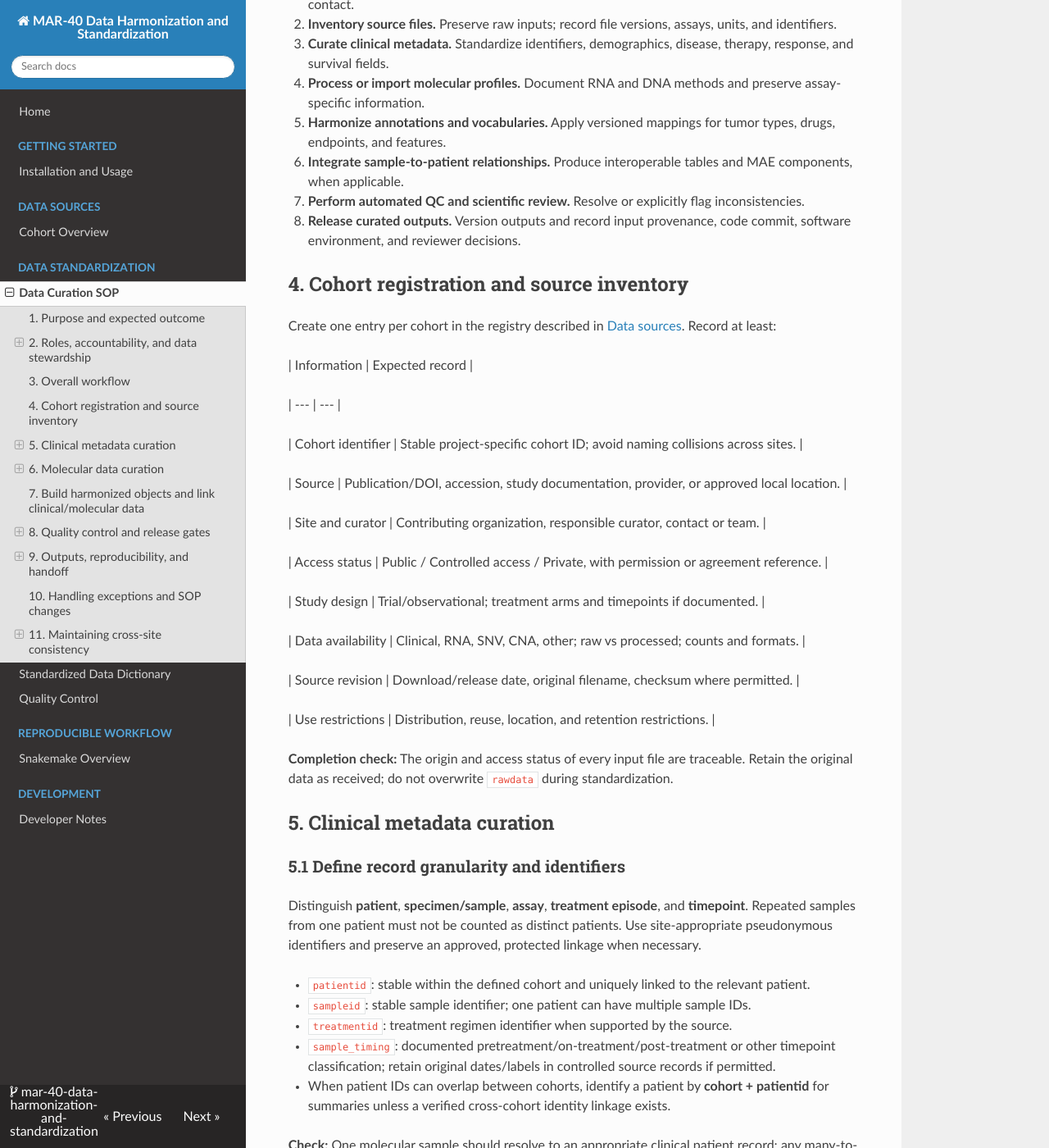
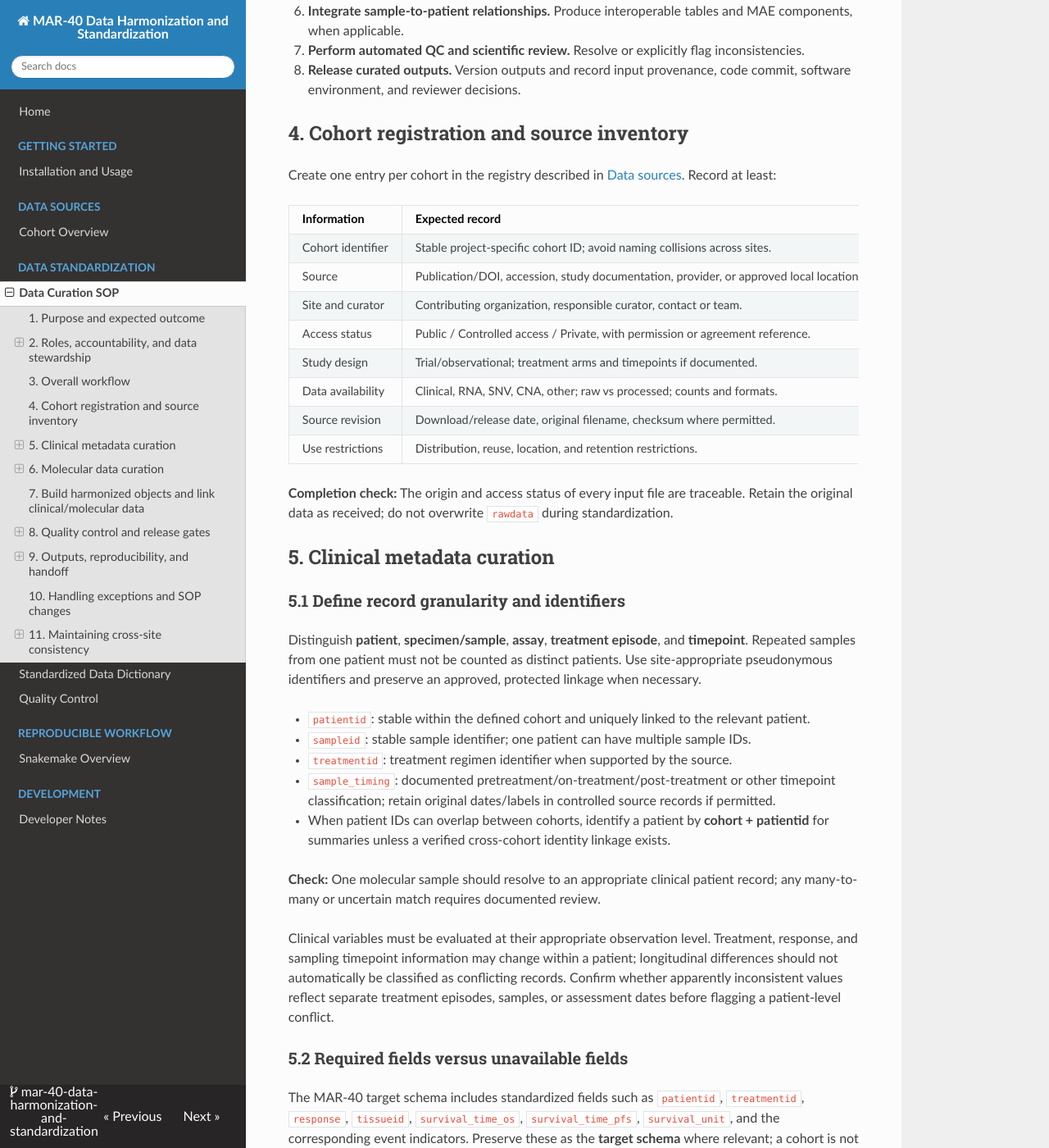
Before and after one commit to bhklab/mar40-data-harmonization, an MkDocs documentation site: the page built from docs/data_curation_SOP.md, in a window 1280 px wide and 1400 px high, scrolled down 1848 px. Shown: the whole window at 82% size. Built offline with MkDocs 1.6.1, drawn with Linux system fonts in a browser that asks for light colours; nearby versions of some CDN libraries; some of the changed text lies outside the part shown.

Commit message:
update markdown format

````diff
--- a/docs/data_curation_SOP.md
+++ b/docs/data_curation_SOP.md
@@ -1,4 +1,5 @@
 # MAR-40 Data Curation and Harmonization SOP
+
 **Version:** 1.0
 
 **Scope:** Participating MAR-40 teams curating clinical and molecular immuno-oncology cohorts
@@ -8,104 +9,77 @@
 **Related documents:** [Data dictionary](data_dictionary.md) · [Data sources](data_sources.md) · [Quality control](quality_control.md) · [Usage](usage.md)
 
 ## 1. Purpose and expected outcome
+
 Establish a transparent, reproducible procedure for acquiring, curating, harmonizing, validating, and documenting clinical and molecular data contributed to MAR-40. Apply common data definitions across institutions while retaining the meaning and provenance of the original source records.
 
 At the end of curation, each cohort should have, **where the source data permit**:
 
 - A versioned source inventory and provenance record.
-
 - Harmonized patient- and/or sample-level clinical metadata with documented identifiers.
-
 - Standardized treatment, disease, response, survival, and assay descriptors.
-
 - Processed molecular data with documented units, reference annotations, and processing methods.
-
 - An explicit linkage between clinical records and molecular samples; an MAE object when appropriate.
-
 - A quality-control (QC) report, mapping log, unresolved-issues register, and reproducibility manifest.
 
 **Principle:** Do not invent missing clinical measurements, infer unsupported mappings, or silently discard records. An absent or unverified variable is not a negative observation.
 
 ## 2. Roles, accountability, and data stewardship
+
 | Role | Responsibility |
-
 | --- | --- |
-
 | Contributing site / cohort curator | Identify approved sources, perform source-level curation, record provenance and mapping decisions, run QC. |
-
 | Site scientific/data lead | Review clinical meaning, data-access constraints, and flagged ambiguities; approve site-specific submissions. |
-
 | MAR-40 harmonization team | Maintain shared schemas, mapping rules, versioned workflows, and cross-site comparability checks. |
-
 | Designated scientific reviewer | Resolve decisions that change endpoint meaning, response definitions, tumor taxonomy, or assay comparability. |
 
 **Review rule:** A curator must not independently resolve a clinically consequential ambiguity by guesswork. Record it as **Needs review** and escalate to the site's designated reviewer. Maintain a change log for decisions applied across cohorts.
 
 ### 2.1 Data protection and permitted sharing
+
 - Classify data as **Public**, **Controlled access**, or **Private**, based on actual source permissions and institutional agreements. These labels describe access arrangements, not data completeness.
-
 - Use only approved institutional environments for controlled/private patient-level information. Do not commit restricted source data, credentials, or direct identifiers to GitHub.
-
 - Keep a shareable repository containing code, documentation, mappings permitted for distribution, test fixtures, and approved synthetic examples.
-
 - Before sharing any outputs across borders or organizations, confirm the applicable ethics approval, data-transfer agreement, institutional policy, and export permissions. Technical reproducibility does not itself grant permission to share data.
-
 - Where data cannot move between sites, execute the approved workflow locally and share only explicitly permitted metadata, reports, or aggregate results.
 
 ## 3. Overall workflow
+
 1. **Register a cohort and verify access.** Establish source, citation, scope, permissions, and local contact.
-
 2. **Inventory source files.** Preserve raw inputs; record file versions, assays, units, and identifiers.
-
 3. **Curate clinical metadata.** Standardize identifiers, demographics, disease, therapy, response, and survival fields.
-
 4. **Process or import molecular profiles.** Document RNA and DNA methods and preserve assay-specific information.
-
 5. **Harmonize annotations and vocabularies.** Apply versioned mappings for tumor types, drugs, endpoints, and features.
-
 6. **Integrate sample-to-patient relationships.** Produce interoperable tables and MAE components, when applicable.
-
 7. **Perform automated QC and scientific review.** Resolve or explicitly flag inconsistencies.
-
 8. **Release curated outputs.** Version outputs and record input provenance, code commit, software environment, and reviewer decisions.
 
 ## 4. Cohort registration and source inventory
+
 Create one entry per cohort in the registry described in [Data sources](data_sources.md). Record at least:
 
 | Information | Expected record |
-
 | --- | --- |
-
 | Cohort identifier | Stable project-specific cohort ID; avoid naming collisions across sites. |
-
 | Source | Publication/DOI, accession, study documentation, provider, or approved local location. |
-
 | Site and curator | Contributing organization, responsible curator, contact or team. |
-
 | Access status | Public / Controlled access / Private, with permission or agreement reference. |
-
 | Study design | Trial/observational; treatment arms and timepoints if documented. |
-
 | Data availability | Clinical, RNA, SNV, CNA, other; raw vs processed; counts and formats. |
-
 | Source revision | Download/release date, original filename, checksum where permitted. |
-
 | Use restrictions | Distribution, reuse, location, and retention restrictions. |
 
 **Completion check:** The origin and access status of every input file are traceable. Retain the original data as received; do not overwrite `rawdata` during standardization.
 
 ## 5. Clinical metadata curation
+
 ### 5.1 Define record granularity and identifiers
+
 Distinguish **patient**, **specimen/sample**, **assay**, **treatment episode**, and **timepoint**. Repeated samples from one patient must not be counted as distinct patients. Use site-appropriate pseudonymous identifiers and preserve an approved, protected linkage when necessary.
 
 - `patientid`: stable within the defined cohort and uniquely linked to the relevant patient.
-
 - `sampleid`: stable sample identifier; one patient can have multiple sample IDs.
-
 - `treatmentid`: treatment regimen identifier when supported by the source.
-
 - `sample_timing`: documented pretreatment/on-treatment/post-treatment or other timepoint classification; retain original dates/labels in controlled source records if permitted.
-
 - When patient IDs can overlap between cohorts, identify a patient by **cohort + patientid** for summaries unless a verified cross-cohort identity linkage exists.
 
 **Check:** One molecular sample should resolve to an appropriate clinical patient record; any many-to-many or uncertain match requires documented review.
@@ -113,89 +87,76 @@ Distinguish **patient**, **specimen/sample**, **assay**, **treatment episode**,
 Clinical variables must be evaluated at their appropriate observation level. Treatment, response, and sampling timepoint information may change within a patient; longitudinal differences should not automatically be classified as conflicting records. Confirm whether apparently inconsistent values reflect separate treatment episodes, samples, or assessment dates before flagging a patient-level conflict.
 
 ### 5.2 Required fields versus unavailable fields
+
 The MAR-40 target schema includes standardized fields such as `patientid`, `treatmentid`, `response`, `tissueid`, `survival_time_os`, `survival_time_pfs`, `survival_unit`, and the corresponding event indicators. Preserve these as the **target schema** where relevant; a cohort is not automatically ineligible because the source lacks a field.
 
 | Domain | MAR-40 target examples | Key validation question |
-
 | --- | --- | --- |
-
 | Identifiers | `patientid`, `sampleid`, `treatmentid` | Are patient, sample, and therapy records distinguishable? |
-
 | Disease | `cancer_type`, `tissueid`, `histo`, `stage` | What exact disease classification and source terminology were used? |
-
 | Demographics | `age`, `sex` | Are units and coding documented? |
-
 | Therapy | `treatment`, `target` | Is the drug/regimen and treatment context supported by the source? |
-
 | Outcome | `recist`, `response` | Is the definition of response and assessment timepoint explicit? |
-
 | Survival | `survival_time_os`, `event_occurred_os`, `survival_time_pfs`, `event_occurred_pfs`, `survival_unit` | Are time origin, endpoint definition, censoring and units confirmed? |
-
 | Assays | `rna`, `rna_info`, `dna`, `dna_info` | Is assay availability distinguished from assay type and processing method? |
 
 For the complete current target schema and accepted values, use [Data dictionary](data_dictionary.md). **Do not treat the example field list here as a replacement for the version-controlled dictionary.**
 
 ### 5.3 Harmonization decision procedure
+
 For each source column:
 
 1. Retain the source column name and original values in a source-to-target mapping record.
-
 2. Confirm the source definition from the publication, metadata file, protocol, or data provider.
-
 3. Select a target MAR-40 variable only where the meanings align.
-
 4. Specify the transformation (rename, recode, unit conversion, join, derived value, or no mapping).
-
 5. Record the decision status: **Direct**, **Conditional**, **Needs review**, or **Unmapped**.
-
 6. Document the reviewer, date, and evidence for clinical/biological interpretation changes.
-
 7. Re-run checks after updating a mapping rule; never edit only the final exported table.
 
 **Suggested mapping-log fields:** `cohort`, `source_file`, `source_variable`, `source_definition`, `target_variable`, `rule_id`, `transformation`, `mapping_status`, `evidence`, `reviewer`, `review_date`, `notes`.
 
 ### 5.4 Cancer taxonomy and disease annotations
-Map source disease labels to the agreed [OncoTree](https\://oncotree.mskcc.org/) version. Maintain **Level 1 cancer type** as the shared broad classification and **Level 2 subtype** when known and supported. Retain the unmodified original tumor label and the exact mapping code/version.
+
+Map source disease labels to the agreed [OncoTree](https://oncotree.mskcc.org/) version. Maintain **Level 1 cancer type** as the shared broad classification and **Level 2 subtype** when known and supported. Retain the unmodified original tumor label and the exact mapping code/version.
 
 Ambiguous histology, multiple primaries, metastatic specimen labels, or unsupported subtype assignments must be flagged rather than inferred.
 
 ### 5.5 Treatment and response
+
 Immunotherapy categories include: **PD-1/PD-L1**, **CTLA4**, **IO+combo**, **IO+chemo**, and **IO+targeted**. Preserve original regimen and component drug names; use agreed MAR-40 categories only after recording a documented mapping. Combination categories require an explicit precedence or multi-label rule agreed by participating teams.
 
 Keep **RECIST best response** (`CR`, `PR`, `SD`, `PD`, or evaluability status when supported) separate from **binary responder/non-responder** outcome. Do not derive binary response from RECIST unless the study-specific response definition and threshold are documented. Record the assessment system/version and response timepoint when available. Stable disease and non-evaluable responses must not be assigned to a binary category without an explicitly documented, study-specific rule.
 
 ### 5.6 Survival endpoints
+
 - Store OS and PFS times separately from their event indicators.
-
 - Represent event values only after verifying the source's event/censoring convention (e.g. 1 = event, 0 = censored); never assume a coding direction.
-
 - Use **months** for harmonized survival duration; preserve original units, the conversion method, and the agreed precision.
-
 - Verify the **time origin** (diagnosis, treatment initiation, randomization, etc.). Do not pool survival measurements with incompatible or unknown origins without explicit analytical justification.
-
 - Distinguish **metadata availability** (at least one nonmissing time **or** event field) from **analysis readiness** (a valid paired time/event record and a known endpoint definition).
 
 ## 6. Molecular data curation
+
 ### 6.1 Inventory available assay data
+
 The curation workflow covers processed RNA-seq counts/TPM, microarray expression, RNA-seq FASTQ, SNV mutation files, and CNA segment or matrix data. For each assay record the originating platform, sample IDs, reference genome, gene annotation, pipeline/tool versions, normalization, filtering, and quality metrics where available.
 
 ### 6.2 RNA expression
+
 - Prefer source-supported normalized expression values and record their measurement scale.
-
-- An example expression transformation is **`log2(TPM + 1)`**. This is an assay-specific processing option, not a universal conversion rule: confirm applicability and document the pseudocount, normalization method, and whether the values were already transformed.
-
+- An example expression transformation is ***`log2(TPM + 1)`***. This is an assay-specific processing option, not a universal conversion rule: confirm applicability and document the pseudocount, normalization method, and whether the values were already transformed.
 - If deriving TPM from counts, use documented feature lengths appropriate to the quantification level and record the source of lengths. Do not apply the illustrative conversion without validating gene-length definitions and the input's count type.
-
 - For microarrays, retain the platform, probe-to-gene mapping, and source normalization information; do not label microarray values as TPM.
 
 ### 6.3 Mutation and copy-number data
+
 - Record mutation type (SNV/indel), input format (e.g. VCF, MAF, gene-by-sample calls), variant-calling provenance, genome build, and filtering.
-
 - Record CNA data representation (segments, copy-number calls, or gene-level matrix), reference genome and mapping methods.
-
 - Where a binary gene-by-sample matrix is generated, preserve the logic converting raw calls to binary values and retain exclusions/uncertainties.
 
 ### 6.4 Annotation versions
+
 Use consistent gene annotations across datasets where scientifically appropriate, while preserving source provenance and compatibility with the reference genome:
 
 - **Source-reported annotations:** Retain and document the original gene annotation and reference genome when known; do not relabel existing values as originating from another release.
@@ -207,12 +168,11 @@ Record the annotation release, reference genome, gene identifier format, and pro
 Established gene, drug, and tumor annotation resources should be used consistently, with the corresponding resource versions recorded.
 
 ## 7. Build harmonized objects and link clinical/molecular data
+
 For R/Bioconductor workflows, supported integration objects include:
 
 - `SummarizedExperiment` for expression or suitable feature-by-sample matrices.
-
 - `RangedSummarizedExperiment` when genomic feature ranges are required.
-
 - `MultiAssayExperiment` (MAE) to combine assays with clinical metadata and sample-to-patient links.
 
 **Minimum structural checks:** `assay()` feature/sample axes match `rowData()` and `colData()`; each assay's sample IDs can be traced to the relevant patient; and `sampleMap()` relationships are checked rather than assumed. Maintain clear provenance when inputs differ by source, preprocessing or assay type.
@@ -249,26 +209,18 @@ Record the QC disposition, reviewer, review date, outstanding issues, and any re
 The [Snakemake cohort visualization workflow](visualization_workflow.md) provides **descriptive QC support**, including cohort summaries, variable-availability and missingness reports, and selected conflict flags. Its plots and tables do **not** replace source-level validation, scientific review, or endpoint-specific analysis-readiness checks. In particular, a nonmissing survival time **or** event field does not establish a valid time–event pair.
 
 ## 9. Outputs, reproducibility, and handoff
+
 Suggested cohort handoff contents, subject to institutional permissions:
 
 ```text
-
 <cohort_id>/
-
-├── source_manifest.tsv           # Source inventory, versions, permitted paths/checksums
-
-├── mapping_log.tsv               # Source -> MAR-40 transformations and decisions
-
-├── clinical_harmonized.csv       # Approved de-identified clinical metadata, if shareable
-
-├── assay_manifest.tsv            # Available assays and processing parameters
-
-├── qc_summary.tsv                # QC checks, results, exceptions
-
-├── unresolved_issues.tsv         # Items requiring reviewer decisions
-
-└── run_manifest.txt              # Git commit, environment, execution parameters, date
-
+├── source_manifest.tsv           # Source inventory, versions, permitted paths/checksums
+├── mapping_log.tsv               # Source -> MAR-40 transformations and decisions
+├── clinical_harmonized.csv       # Approved de-identified clinical metadata, if shareable
+├── assay_manifest.tsv            # Available assays and processing parameters
+├── qc_summary.tsv                # QC checks, results, exceptions
+├── unresolved_issues.tsv         # Items requiring reviewer decisions
+└── run_manifest.txt              # Git commit, environment, execution parameters, date
 ```
 
 A molecular-data object (e.g. `.rds` MAE) may be produced in an approved destination when supported by the cohort and workflow. This is the recommended cohort handoff structure; include only files supported by the cohort and permitted by institutional access requirements.
@@ -278,26 +230,22 @@ The implemented [MAR-40 Snakemake visualization workflow](visualization_workflow
 Capture the following run details: source file versions/checksums, approved execution location, Git commit, Pixi/other environment lockfile, workflow command, tool versions, mapping version, start date, curator and reviewer. Scripts should be rerunnable without hard-coded local machine paths; use paths/configuration described in [Usage](usage.md).
 
 ### Suggested submission review checklist
+
 - [ ] Data sources, access permissions, and provenance are documented.
-
 - [ ] Clinical metadata follow the MAR-40 standardized data dictionary.
-
 - [ ] Patient and sample identifiers are consistent and correctly linked.
-
 - [ ] Cancer types, treatments, response, and survival variables are harmonized according to the agreed definitions.
-
 - [ ] Molecular data processing, reference genomes, and source or approved target annotation versions are documented.
-
 - [ ] Clinical and molecular data are correctly integrated, including MAE validation where applicable.
-
 - [ ] Quality-control checks are completed, and unresolved issues are documented.
-
 - [ ] Harmonized outputs and processing steps are reproducible using version-controlled scripts.
 
 ## 10. Handling exceptions and SOP changes
+
 When a source requires a deviation, document the affected cohort, reason, alternative procedure, scientific impact, decision owner and approval date. Reusable deviations should be proposed as a versioned SOP or harmonization-rule update via repository review. Retain prior mapping versions so existing outputs remain interpretable.
 
 ## 11. Maintaining cross-site consistency
+
 The harmonization framework is shared across participating MAR-40 teams. Each site should use the current version of the [Data dictionary](data_dictionary.md), [Data sources](data_sources.md), [Quality control](quality_control.md), and [Usage](usage.md) documentation when producing a cohort release.
 
 Changes to shared variable definitions, OncoTree classifications, treatment grouping, clinical endpoints, assay representations, QC criteria, or output formats must be recorded in version-controlled documentation and reviewed by the designated scientific/data leads before being applied across cohorts. Site-specific exceptions remain traceable in the mapping log and QC report.
@@ -307,8 +255,7 @@ Changes affecting the interpretation of previously harmonized cohorts should tri
 **---**
 
 ### Document history
+
 | Version | Date | Status | Summary |
-
 | --- | --- | --- | --- |
-
 | 1.0 | November 20, 2026 | Active | MAR-40 cross-site data curation and harmonization SOP for UCL, McGill University, and UHN; includes source provenance, clinical and molecular harmonization, QC, and reproducibility procedures. |
````
